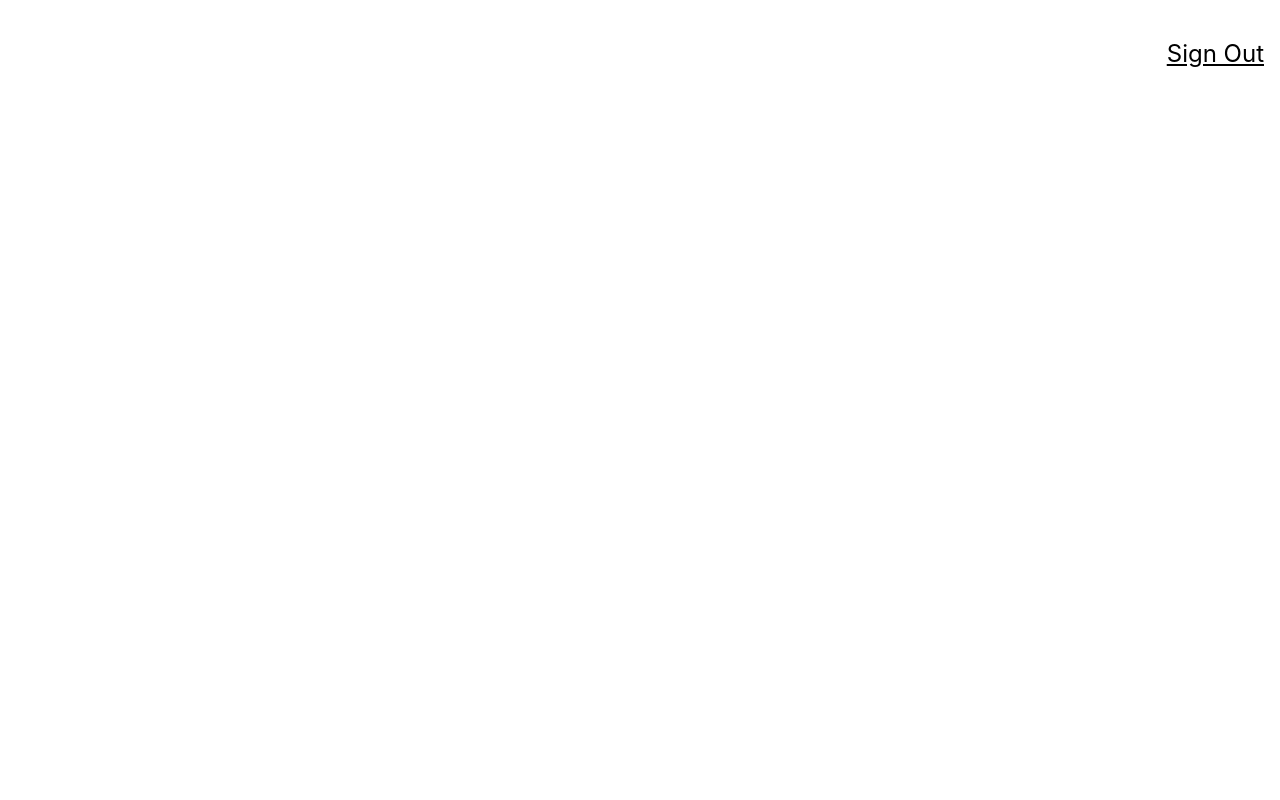
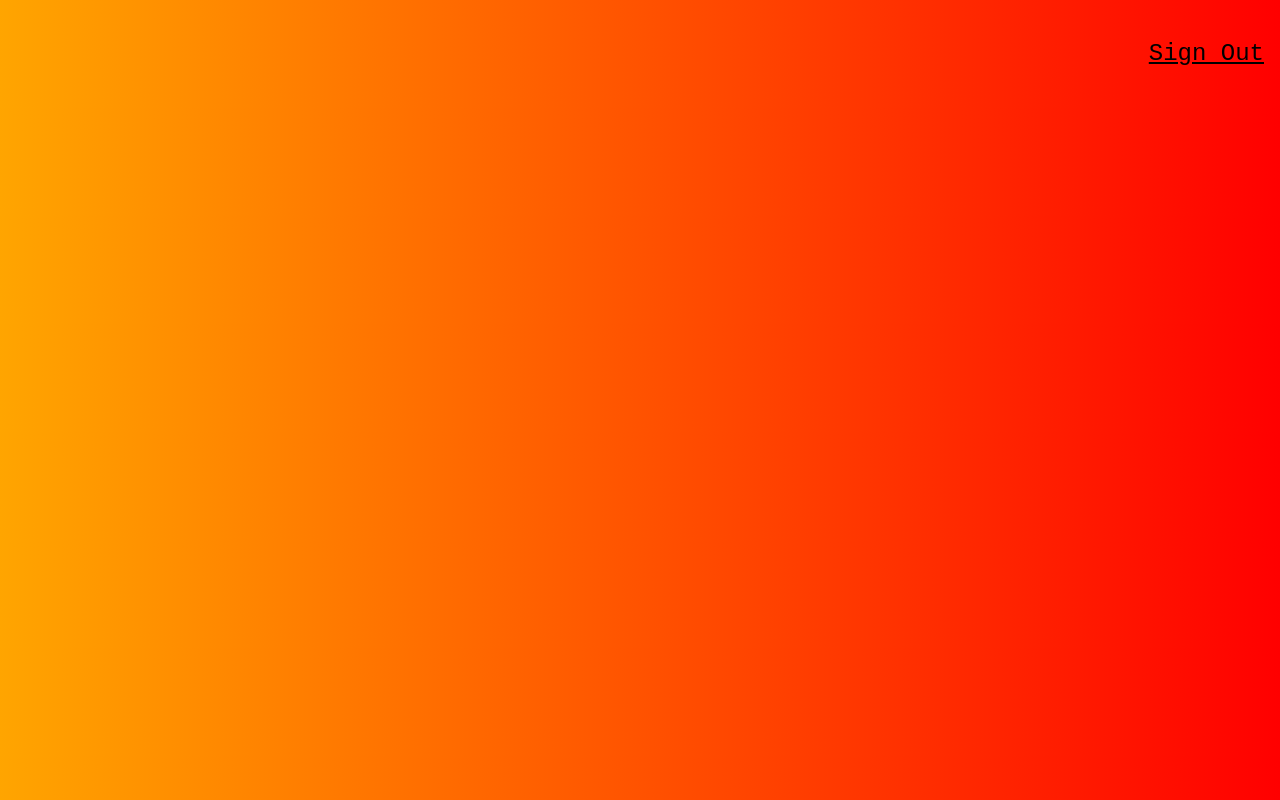
Before and after one commit to dcayme/facebrain11, a React (Create React App) app: page / in a window 1280 px wide. Built offline with nearby package versions, Linux system fonts and the light colour scheme.

Commit message:
add background and font

```diff
--- a/src/index.css
+++ b/src/index.css
@@ -1,11 +1,8 @@
 body {
   margin: 0;
   padding: 0;
-  font-family: -apple-system, BlinkMacSystemFont, "Segoe UI", "Roboto", "Oxygen",
-    "Ubuntu", "Cantarell", "Fira Sans", "Droid Sans", "Helvetica Neue",
-    sans-serif;
-  -webkit-font-smoothing: antialiased;
-  -moz-osx-font-smoothing: grayscale;
+  font-family: "Courier New", Courier, sans-serif;
+  background: linear-gradient(89deg, orange 0%, red 100%);
 }
 
 code {
```
